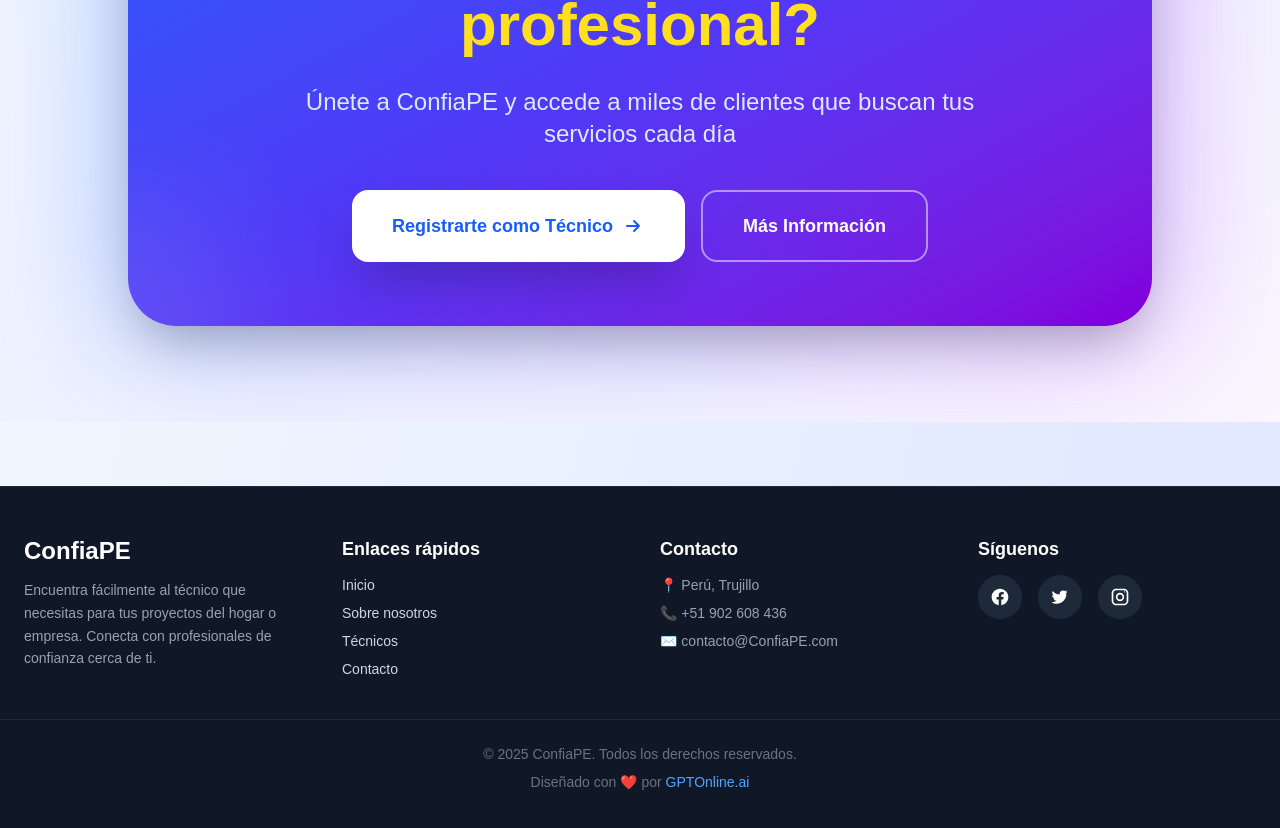
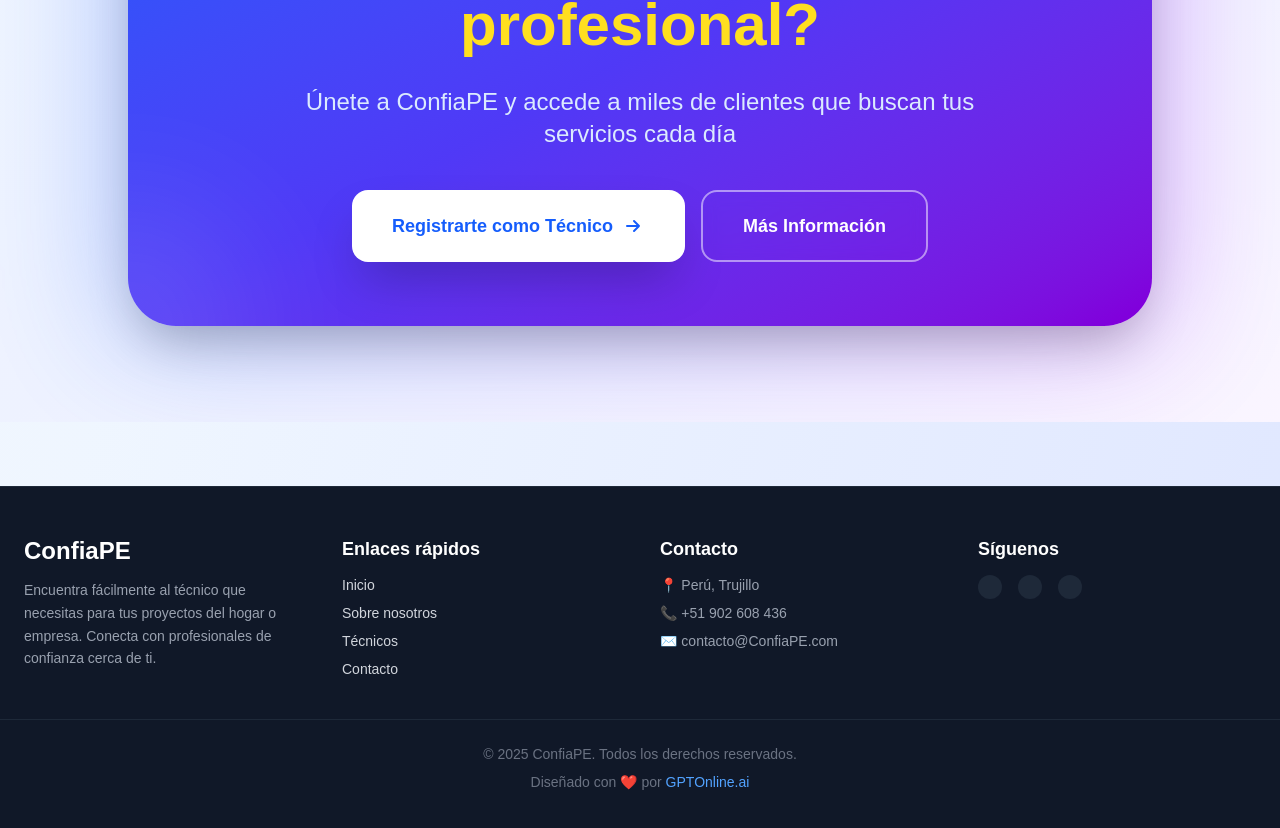
Before and after one commit to DavidVC19/ConfiaPE, a Next.js app: page / in a window 1280 px wide. Shown: the part 4347-5175 px from the top of the page. Built offline with nearby package versions, Linux system fonts and the light colour scheme.

Commit message:
Actualizo Footer y corrijo errores JSX

```diff
--- a/components/Footer.tsx
+++ b/components/Footer.tsx
@@ -1,3 +1,5 @@
+import Link from "next/link";
+
 export default function Footer() {
   return (
     <footer className="bg-gray-900 text-gray-300 py-12 mt-16 border-t border-gray-800">
@@ -16,10 +18,18 @@
         <div>
           <h3 className="text-lg font-semibold text-white mb-3">Enlaces rápidos</h3>
           <ul className="space-y-2 text-sm">
-            <li><a href="/" className="hover:text-blue-400 transition">Inicio</a></li>
-            <li><a href="/sobrenosotros" className="hover:text-blue-400 transition">Sobre nosotros</a></li>
-            <li><a href="/tecnicos" className="hover:text-blue-400 transition">Técnicos</a></li>
-            <li><a href="/contacto" className="hover:text-blue-400 transition">Contacto</a></li>
+            <li>
+              <Link href="/" className="hover:text-blue-400 transition">Inicio</Link>
+            </li>
+            <li>
+              <Link href="/sobrenosotros" className="hover:text-blue-400 transition">Sobre nosotros</Link>
+            </li>
+            <li>
+              <Link href="/tecnicos" className="hover:text-blue-400 transition">Técnicos</Link>
+            </li>
+            <li>
+              <Link href="/contacto" className="hover:text-blue-400 transition">Contacto</Link>
+            </li>
           </ul>
         </div>
 
@@ -37,47 +47,27 @@
         <div>
           <h3 className="text-lg font-semibold text-white mb-3">Síguenos</h3>
           <div className="flex gap-4">
+            {/* enlaces externos mantienen <a> */}
             <a
               href="https://facebook.com"
               target="_blank"
               className="bg-gray-800 hover:bg-blue-600 p-3 rounded-full transition"
             >
-              <svg
-                xmlns="http://www.w3.org/2000/svg"
-                className="h-5 w-5 text-white"
-                fill="currentColor"
-                viewBox="0 0 24 24"
-              >
-                <path d="M22 12c0-5.522-4.477-10-10-10S2 6.478 2 12c0 4.991 3.657 9.128 8.438 9.878v-6.987H7.898v-2.89h2.54V9.797c0-2.507 1.492-3.89 3.777-3.89 1.094 0 2.238.195 2.238.195v2.46h-1.261c-1.243 0-1.63.773-1.63 1.562v1.875h2.773l-.443 2.89h-2.33V21.88C18.343 21.128 22 16.991 22 12z" />
-              </svg>
+              {/* SVG */}
             </a>
             <a
               href="https://twitter.com"
               target="_blank"
               className="bg-gray-800 hover:bg-sky-500 p-3 rounded-full transition"
             >
-              <svg
-                xmlns="http://www.w3.org/2000/svg"
-                className="h-5 w-5 text-white"
-                fill="currentColor"
-                viewBox="0 0 24 24"
-              >
-                <path d="M19.633 7.997c.013.176.013.352.013.528 0 5.384-4.097 11.593-11.593 11.593-2.304 0-4.444-.676-6.246-1.838.319.038.625.051.957.051a8.18 8.18 0 0 0 5.077-1.749 4.096 4.096 0 0 1-3.827-2.843c.254.038.508.064.775.064.37 0 .739-.051 1.083-.14a4.089 4.089 0 0 1-3.277-4.01v-.051c.55.306 1.181.49 1.85.508a4.086 4.086 0 0 1-1.822-3.406c0-.749.203-1.439.558-2.037a11.61 11.61 0 0 0 8.426 4.273 4.61 4.61 0 0 1-.102-.939A4.086 4.086 0 0 1 17.98 4.9a8.075 8.075 0 0 0 2.593-.988 4.1 4.1 0 0 1-1.797 2.262A8.156 8.156 0 0 0 21 5.306a8.8 8.8 0 0 1-2.367 2.691z" />
-              </svg>
+              {/* SVG */}
             </a>
             <a
               href="https://instagram.com"
               target="_blank"
               className="bg-gray-800 hover:bg-pink-500 p-3 rounded-full transition"
             >
-              <svg
-                xmlns="http://www.w3.org/2000/svg"
-                className="h-5 w-5 text-white"
-                fill="currentColor"
-                viewBox="0 0 24 24"
-              >
-                <path d="M7.5 2C4.462 2 2 4.462 2 7.5v9C2 19.538 4.462 22 7.5 22h9c3.038 0 5.5-2.462 5.5-5.5v-9C22 4.462 19.538 2 16.5 2h-9zm0 2h9A3.5 3.5 0 0 1 20 7.5v9a3.5 3.5 0 0 1-3.5 3.5h-9A3.5 3.5 0 0 1 4 16.5v-9A3.5 3.5 0 0 1 7.5 4zm9.75 1a.75.75 0 1 0 0 1.5.75.75 0 0 0 0-1.5zM12 7a5 5 0 1 0 0 10 5 5 0 0 0 0-10zm0 2a3 3 0 1 1 0 6 3 3 0 0 1 0-6z" />
-              </svg>
+              {/* SVG */}
             </a>
           </div>
         </div>
--- a/src/app/Tecnicos/[id]/page.tsx
+++ b/src/app/Tecnicos/[id]/page.tsx
@@ -194,13 +194,14 @@
   }
 ]
 
+type Tab = 'servicios' | 'resenas' | 'certificaciones'
 
 export default function TecnicoDetalle({ params }: { params: Promise<{ id: string }> }) {
 
   const { id } = use(params)
 
   const tecnico = tecnicos.find((t) => t.id === Number(id))
-  const [activeTab, setActiveTab] = useState<'servicios' | 'resenas' | 'certificaciones'>('servicios')
+  const [activeTab, setActiveTab] = useState<Tab>('servicios')
   const [isFavorite, setIsFavorite] = useState(false)
 
   if (!tecnico) return notFound()
@@ -249,7 +250,7 @@
                       <div className="absolute -bottom-4 -right-4 flex flex-col gap-2">
                         <div className="bg-gradient-to-r from-green-500 to-emerald-600 text-white px-4 py-2 rounded-2xl text-sm font-bold flex items-center gap-2 shadow-xl">
                           <svg className="w-5 h-5" fill="currentColor" viewBox="0 0 20 20">
-                            <path fillRule="evenodd" d="M6.267 3.455a3.066 3.066 0 001.745-.723 3.066 3.066 0 013.976 0 3.066 3.066 0 001.745.723 3.066 3.066 0 012.812 2.812c.051.643.304 1.254.723 1.745a3.066 3.066 0 010 3.976 3.066 3.066 0 00-.723 1.745 3.066 3.066 0 01-2.812 2.812 3.066 3.066 0 00-1.745.723 3.066 3.066 0 01-3.976 0 3.066 3.066 0 00-1.745-.723 3.066 3.066 0 01-2.812-2.812 3.066 3.066 0 00-.723-1.745 3.066 3.066 0 010-3.976 3.066 3.066 0 00.723-1.745 3.066 3.066 0 012.812-2.812zm7.44 5.252a1 1 0 00-1.414-1.414L9 10.586 7.707 9.293a1 1 0 00-1.414 1.414l2 2a1 1 0 001.414 0l4-4z" clipRule="evenodd" />
+                            <path fillRule="evenodd" d="M6.267 3.455a3.066 3.066 0 001.745-.723 3.066 3.066 0 013.976 0 3.066 3.066 0 001.745.723 3.066 3.066 0 012.812 2.812c.051.643.304 1.254.723 1.745a3.066 3.066 0 010 3.976 3.066 3.066 0 00-.723 1.745 3.066 3.066 0 01-2.812 2.812 3.066 3.066 0 00-1.745.723 3.066 3.066 0 01-3.976 0 3.066 3.066 0 00-1.745-.723 3.066 3.066 0 01-2.812-2.812 3.066 3.066 0 00-.723-1.745 3.066 3.066 0 010-3.976 3.066 3.066 0 00.723-1.745 3.066 3.066 0 013.138-3.138z" clipRule="evenodd" />
                           </svg>
                           Verificado
                         </div>
@@ -364,7 +365,6 @@
           <div className="grid grid-cols-1 lg:grid-cols-3 gap-8">
             {/* Contenido principal con tabs */}
             <div className="lg:col-span-2">
-              {/* Tabs modernos */}
               <div className="bg-white rounded-3xl shadow-xl p-2 mb-6 border border-gray-100">
                 <div className="flex gap-2">
                   {[
@@ -374,7 +374,7 @@
                   ].map((tab) => (
                     <button
                       key={tab.id}
-                      onClick={() => setActiveTab(tab.id as any)}
+                      onClick={() => setActiveTab(tab.id as Tab)}
                       className={`flex-1 py-4 px-6 rounded-2xl font-bold text-sm transition-all flex items-center justify-center gap-2 ${
                         activeTab === tab.id
                           ? 'bg-gradient-to-r from-blue-600 to-indigo-600 text-white shadow-lg'
@@ -456,7 +456,7 @@
                         <div key={index} className="flex items-center gap-4 p-5 bg-gradient-to-br from-green-50 to-emerald-50 rounded-2xl border border-green-200 hover:shadow-lg transition-all">
                           <div className="w-14 h-14 bg-gradient-to-br from-green-500 to-emerald-600 rounded-xl flex items-center justify-center flex-shrink-0 shadow-lg">
                             <svg className="w-8 h-8 text-white" fill="currentColor" viewBox="0 0 20 20">
-                              <path fillRule="evenodd" d="M6.267 3.455a3.066 3.066 0 001.745-.723 3.066 3.066 0 013.976 0 3.066 3.066 0 001.745.723 3.066 3.066 0 012.812 2.812c.051.643.304 1.254.723 1.745a3.066 3.066 0 010 3.976 3.066 3.066 0 00-.723 1.745 3.066 3.066 0 01-2.812 2.812 3.066 3.066 0 00-1.745.723 3.066 3.066 0 01-3.976 0 3.066 3.066 0 00-1.745-.723 3.066 3.066 0 01-2.812-2.812 3.066 3.066 0 00-.723-1.745 3.066 3.066 0 010-3.976 3.066 3.066 0 00.723-1.745 3.066 3.066 0 012.812-2.812zm7.44 5.252a1 1 0 00-1.414-1.414L9 10.586 7.707 9.293a1 1 0 00-1.414 1.414l2 2a1 1 0 001.414 0l4-4z" clipRule="evenodd" />
+                              <path fillRule="evenodd" d="M6.267 3.455a3.066 3.066 0 001.745-.723 3.066 3.066 0 013.976 0 3.066 3.066 0 001.745.723 3.066 3.066 0 012.812 2.812c.051.643.304 1.254.723 1.745a3.066 3.066 0 010 3.976 3.066 3.066 0 00-.723 1.745 3.066 3.066 0 01-2.812 2.812 3.066 3.066 0 00-1.745.723 3.066 3.066 0 01-3.976 0 3.066 3.066 0 00-1.745-.723 3.066 3.066 0 01-2.812-2.812 3.066 3.066 0 00-.723-1.745 3.066 3.066 0 010-3.976 3.066 3.066 0 00.723-1.745 3.066 3.066 0 013.138-3.138z" clipRule="evenodd" />
                             </svg>
                           </div>
                           <span className="text-gray-900 font-bold text-lg">{cert}</span>
@@ -535,8 +535,6 @@
                   Solicitar Presupuesto
                 </button>
               </div>
-
-
             </div>
           </div>
         </div>
```
Also changed, not shown: package.json (+9 -9 lines), 1 other file (tests, documents, lock files or other folders).
